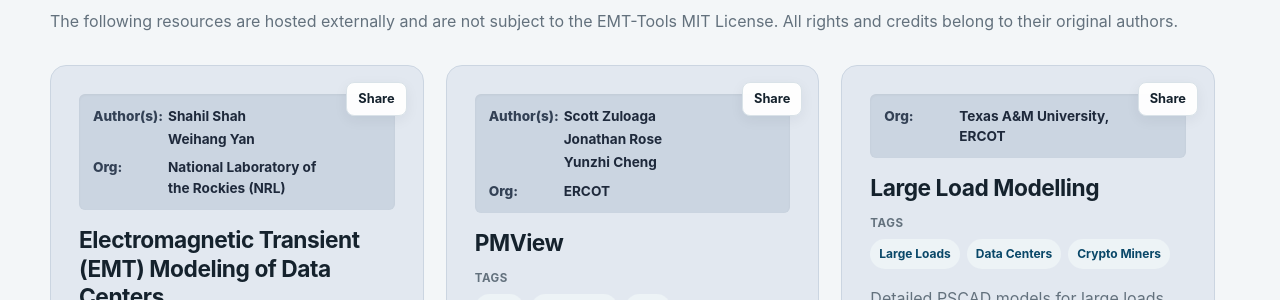
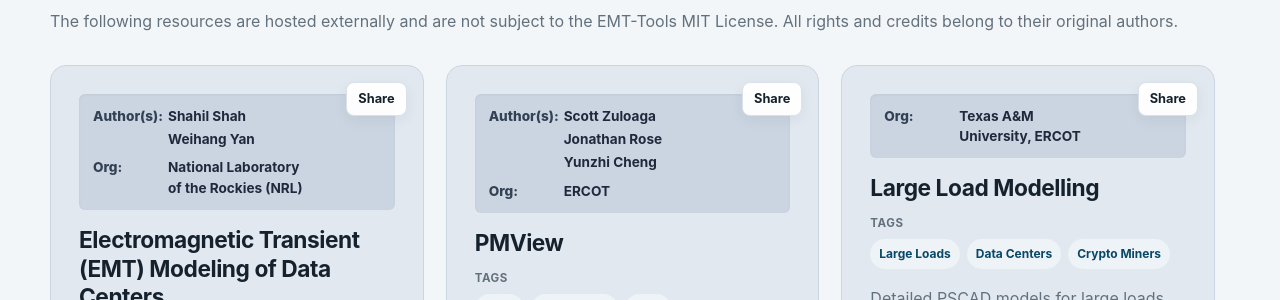
Before and after one commit to EMT-Tools/emt-tools.github.io, a Jekyll site: the page built from index.html, in a window 1280 px wide. Shown: the part 3541-3841 px from the top of the page. Built offline with Jekyll 4.4.1, drawn with Linux system fonts in a browser that asks for light colours.

Commit message:
Update index.html

```diff
--- a/index.html
+++ b/index.html
@@ -146,7 +146,7 @@
                 ✦ Community Submission
               </div>
 
-              <div style="background-color: #e2e8f0; padding: 12px 75px 12px 14px; font-size: 0.85em; color: #1e293b; border-radius: 6px; margin-bottom: 16px; line-height: 1.5; box-shadow: inset 0 1px 3px rgba(0,0,0,0.02);">
+              <div style="background-color: #e2e8f0; padding: 12px 85px 12px 14px; font-size: 0.85em; color: #1e293b; border-radius: 6px; margin-bottom: 16px; line-height: 1.5; box-shadow: inset 0 1px 3px rgba(0,0,0,0.02);">
 
                 {% if resource.author %}
                 <div style="display: flex; margin-bottom: 8px;">
@@ -225,7 +225,7 @@
           <article class="searchable-example example-card" id="{{ resource.title | slugify }}" data-source="external" data-org="{{ resource.organization | escape }}" style="background-color: #e2e8f0; border: 1px solid #cbd5e1; box-shadow: none;" data-search="{{ resource.tags | join: ' ' | downcase }} {{ resource.title | downcase }} {{ resource.author | downcase }} {{ resource.organization | downcase }}">
             <button aria-label="Share this PSCAD resource" class="share-button-top share-button" type="button">Share</button>
             <div class="example-content">
-              <div style="background-color: #cbd5e1; padding: 12px 75px 12px 14px; font-size: 0.85em; color: #1e293b; border-radius: 6px; margin-bottom: 16px; line-height: 1.5; box-shadow: inset 0 1px 3px rgba(0,0,0,0.05);">
+              <div style="background-color: #cbd5e1; padding: 12px 85px 12px 14px; font-size: 0.85em; color: #1e293b; border-radius: 6px; margin-bottom: 16px; line-height: 1.5; box-shadow: inset 0 1px 3px rgba(0,0,0,0.05);">
 
                 {% if resource.author %}
                 <div style="display: flex; margin-bottom: 8px;">
```
